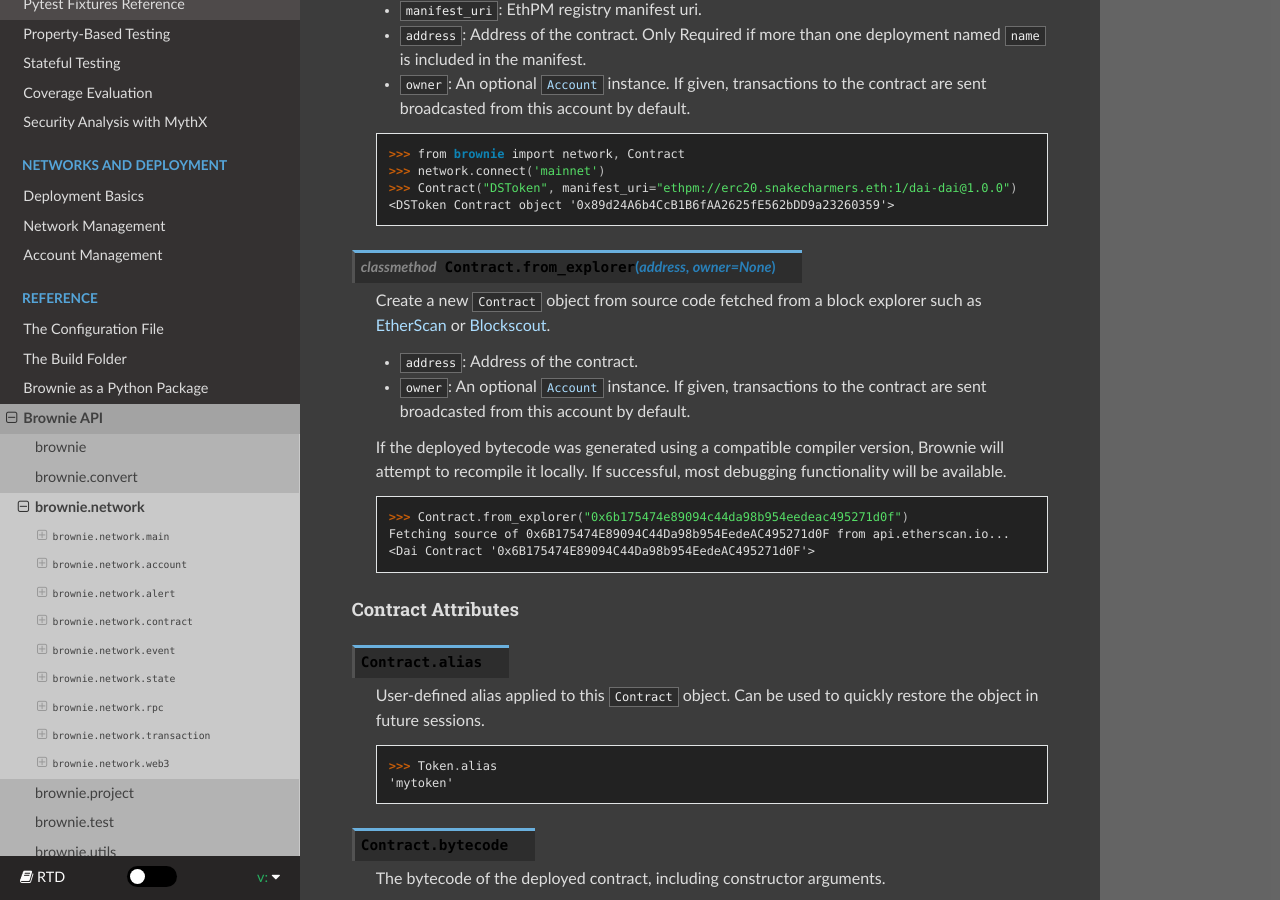
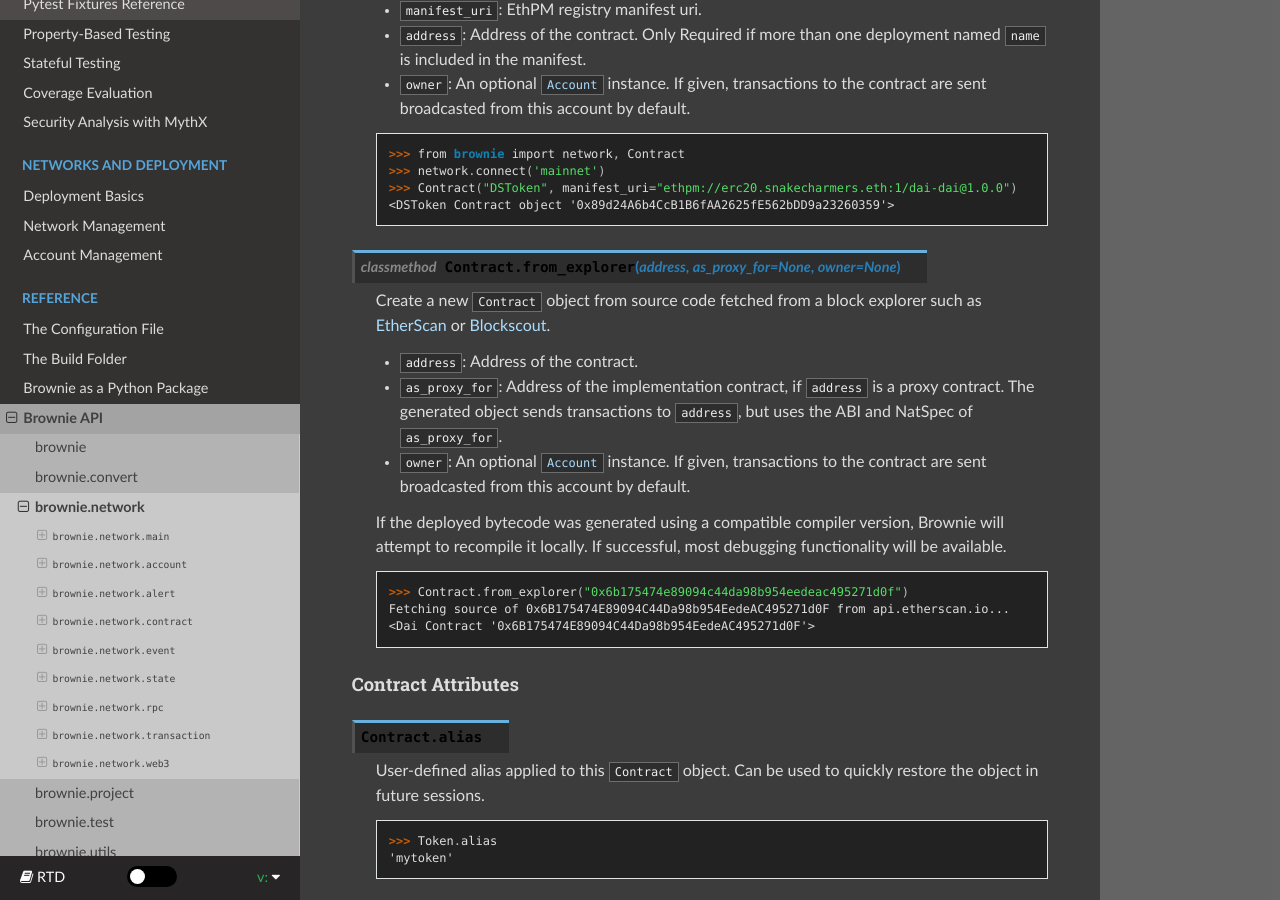
Before and after one commit to eth-brownie/brownie, a Sphinx documentation site: the page built from docs/api-network.rst, in a window 1280 px wide and 900 px high, scrolled down 16017 px. Built offline with Sphinx 7.4.7 and the Read the Docs theme 2.0.0, drawn with Linux system fonts in a browser that asks for light colours.

Commit message:
docs: add as_proxy_for to api docs

```diff
--- a/docs/api-network.rst
+++ b/docs/api-network.rst
@@ -801,11 +801,12 @@ New ``Contract`` objects are created with one of the following class methods.
         >>> Contract("DSToken", manifest_uri="ethpm://erc20.snakecharmers.eth:1/dai-dai@1.0.0")
         <DSToken Contract object '0x89d24A6b4CcB1B6fAA2625fE562bDD9a23260359'>
 
-.. py:classmethod:: Contract.from_explorer(address, owner=None)
+.. py:classmethod:: Contract.from_explorer(address, as_proxy_for=None, owner=None)
 
     Create a new ``Contract`` object from source code fetched from a block explorer such as `EtherScan <https://etherscan.io/>`_ or `Blockscout <https://blockscout.com/>`_.
 
     * ``address``: Address of the contract.
+    * ``as_proxy_for``: Address of the implementation contract, if ``address`` is a proxy contract. The generated object sends transactions to ``address``, but uses the ABI and NatSpec of ``as_proxy_for``.
     * ``owner``: An optional :func:`Account <brownie.network.account.Account>` instance. If given, transactions to the contract are sent broadcasted from this account by default.
 
     If the deployed bytecode was generated using a compatible compiler version, Brownie will attempt to recompile it locally. If successful, most debugging functionality will be available.
```
